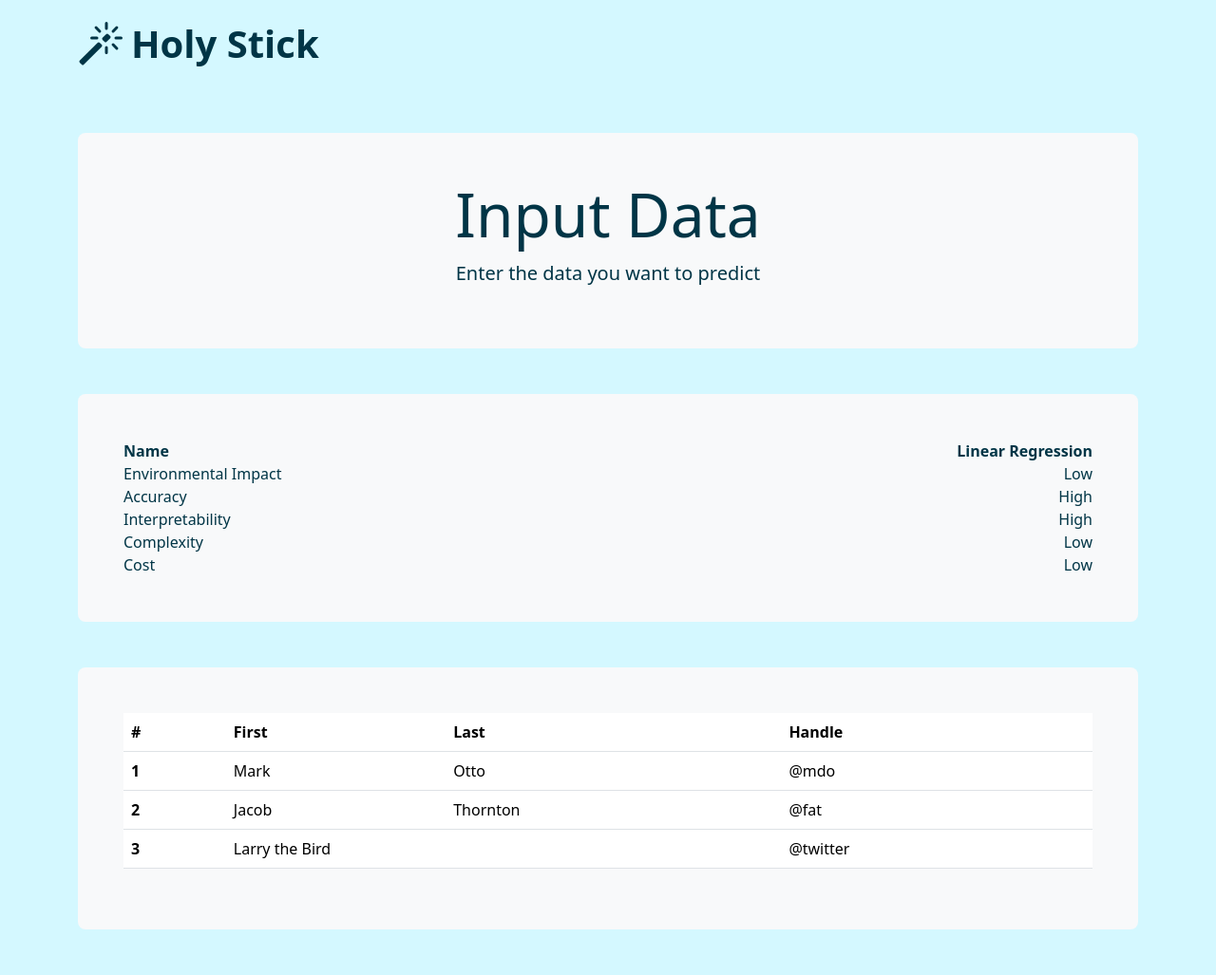
After one commit to dylankainth/holystick, a Flask app: page /3?modelNo=1 in a window 1280 px wide. The commit adds this page. Shown: the whole page at 95% size. Run offline with Flask 3, Linux system fonts and the light colour scheme.

Commit message:
did pages 1,2,3

```diff
--- a/app.py
+++ b/app.py
@@ -1,9 +1,69 @@
-from flask import Flask, render_template
+from flask import Flask, render_template, request
 
 app = Flask(__name__)
 
+
 @app.route('/')
-def hello():
-     return render_template('index.html', utc_dt="tetet")
+def index():
+    return render_template('index.html')
+
+
+models = [
+    {
+        'name': 'Linear Regression',
+        'environmental-impact': 'Low',
+        'accuracy': 'High',
+        'interpretability': 'High',
+        'complexity': 'Low',
+        'cost': 'Low',
+        'description': 'Linear regression is a linear approach to modeling the relationship between a scalar response and one or more explanatory variables. The case of one explanatory variable is called simple linear regression.',
+        'modelNo': 1
+    },
+    {
+        'name': 'Hollistic Ai',
+        'environmental-impact': 'Low',
+        'accuracy': 'High',
+        'interpretability': 'High',
+        'complexity': 'Low',
+        'cost': 'Low',
+        'description': 'Holistic AI is a form of AI that is designed to mimic the holistic thinking and problem-solving skills of humans. It is a type of AI that is designed to be able to think and reason in a way that is similar to the way that humans do.',
+        'modelNo': 2
+    },
+    {
+        'name': 'Logistic Regression',
+        'environmental-impact': 'Low',
+        'accuracy': 'High',
+        'interpretability': 'High',
+        'complexity': 'Low',
+        'cost': 'Low',
+        'description': 'Logistic regression is a statistical model that in its basic form uses a logistic function to model a binary dependent variable, although many more complex extensions exist. In regression analysis, logistic regression (or logit regression) is estimating the parameters of a logistic model (a form of binary regression).',
+        'modelNo': 3
+    },
+    {
+        'name': 'Random Forest',
+        'environmental-impact': 'Low',
+        'accuracy': 'High',
+        'interpretability': 'High',
+        'complexity': 'Low',
+        'cost': 'Low',
+        'description': 'Random forests or random decision forests are an ensemble learning method for classification, regression and other tasks that operate by constructing a multitude of decision trees at training time and outputting the class that is the mode of the classes (classification) or mean/average prediction (regression) of the individual trees.',
+        'modelNo': 4
+    }
+]
+
+
+@ app.route('/2')
+def page2():
+    return render_template('page2.html', models=models)
+
+
+@app.route('/3')
+def page3():
+    modelNo = request.args.get('modelNo')
+
+    # get the model with modelNo of modelNo
+    model = [model for model in models if model['modelNo'] == int(modelNo)][0]
+    return render_template('page3.html', modelNo=modelNo, model=model)
+
 
 app.run(debug=True)
--- a/templates/base.html
+++ b/templates/base.html
@@ -1,24 +1,52 @@
 <!DOCTYPE html>
 <html lang="en">
+
 <head>
     <meta charset="UTF-8">
     <title>Holy Stick</title>
     <style>
-
+        body {
+            background-color: #d4f8ff !important;
+            color: #003546 !important
+        }
     </style>
 
     <!-- import bootstrap -->
-    <link rel="stylesheet" href="https://stackpath.bootstrapcdn.com/bootstrap/4.5.2/css/bootstrap.min.css">
-    <script src="https://code.jquery.com/jquery-3.5.1.slim.min.js"></script>
-    <script src="https://cdn.jsdelivr.net/npm/@popperjs/core@2.5.3/dist/umd/popper.min.js"></script>
-    <script src="https://stackpath.bootstrapcdn.com/bootstrap/4.5.2/js/bootstrap.min.js"></script>
+    <link href="https://cdn.jsdelivr.net/npm/bootstrap@5.3.3/dist/css/bootstrap.min.css" rel="stylesheet"
+        integrity="sha384-QWTKZyjpPEjISv5WaRU9OFeRpok6YctnYmDr5pNlyT2bRjXh0JMhjY6hW+ALEwIH" crossorigin="anonymous">
+
+    <script src="https://cdn.jsdelivr.net/npm/bootstrap@5.3.3/dist/js/bootstrap.bundle.min.js"
+        integrity="sha384-YvpcrYf0tY3lHB60NNkmXc5s9fDVZLESaAA55NDzOxhy9GkcIdslK1eN7N6jIeHz"
+        crossorigin="anonymous"></script>
 
 
 </head>
+
 <body>
 
-    <div class="content">
+
+
+    <header class="d-flex flex-wrap justify-content-center py-3 mb-4">
+        <div class="container">
+            <a href="/"
+                class="d-flex align-items-center mb-3 mb-md-0 me-md-auto link-body-emphasis text-decoration-none">
+                <svg xmlns="http://www.w3.org/2000/svg" width="48" height="48" fill="#003546" class="bi bi-magic me-2"
+                    viewBox="0 0 16 16">
+                    <path
+                        d="M9.5 2.672a.5.5 0 1 0 1 0V.843a.5.5 0 0 0-1 0zm4.5.035A.5.5 0 0 0 13.293 2L12 3.293a.5.5 0 1 0 .707.707zM7.293 4A.5.5 0 1 0 8 3.293L6.707 2A.5.5 0 0 0 6 2.707zm-.621 2.5a.5.5 0 1 0 0-1H4.843a.5.5 0 1 0 0 1zm8.485 0a.5.5 0 1 0 0-1h-1.829a.5.5 0 0 0 0 1zM13.293 10A.5.5 0 1 0 14 9.293L12.707 8a.5.5 0 1 0-.707.707zM9.5 11.157a.5.5 0 0 0 1 0V9.328a.5.5 0 0 0-1 0zm1.854-5.097a.5.5 0 0 0 0-.706l-.708-.708a.5.5 0 0 0-.707 0L8.646 5.94a.5.5 0 0 0 0 .707l.708.708a.5.5 0 0 0 .707 0l1.293-1.293Zm-3 3a.5.5 0 0 0 0-.706l-.708-.708a.5.5 0 0 0-.707 0L.646 13.94a.5.5 0 0 0 0 .707l.708.708a.5.5 0 0 0 .707 0z" />
+                </svg>
+
+                <span class="fs-1 fw-bold" style="color: #003546">Holy Stick</span>
+            </a>
+
+        </div>
+    </header>
+
+
+    <main>
         {% block content %} {% endblock %}
-    </div>
+    </main>
+
 </body>
+
 </html>
--- /dev/null
+++ b/templates/page3.html
@@ -0,0 +1,94 @@
+{% extends 'base.html' %}
+
+{% block content %}
+
+<style>
+    .card-title {
+        font-size: 2rem;
+    }
+</style>
+<div class="container my-5">
+    <div class="my-5">
+        <div class="p-5 text-center bg-body-tertiary rounded-3">
+            <h1 class="display-3">Input Data</h1>
+            <p class="lead">
+                Enter the data you want to predict
+            </p>
+        </div>
+    </div>
+
+    <div class="my-5">
+        <div class="p-5 text-center bg-body-tertiary rounded-3">
+            <li class="list-group-item d-flex justify-content-between">
+                <span><b>Name</b></span>
+                <span><b>{{ model['name']|e }}</b></span>
+            </li>
+
+            <li class="list-group-item d-flex justify-content-between">
+                <span>Environmental Impact</span>
+                <span>{{ model['environmental-impact']|e }}</span>
+            </li>
+
+            <li class="list-group-item d-flex justify-content-between">
+                <span>Accuracy</span>
+                <span>{{ model['accuracy']|e }}</span>
+            </li>
+
+            <li class="list-group-item d-flex justify-content-between">
+                <span>Interpretability</span>
+                <span>{{ model['interpretability']|e }}</span>
+            </li>
+
+            <li class="list-group-item d-flex justify-content-between">
+                <span>Complexity</span>
+                <span>{{ model['complexity']|e }}</span>
+            </li>
+
+            <li class="list-group-item d-flex justify-content-between">
+                <span>Cost</span>
+                <span>{{ model['cost']|e }}</span>
+            </li>
+        </div>
+    </div>
+
+    <div class="my-5">
+        <div class="p-5 bg-body-tertiary rounded-3">
+
+            <table class="table">
+                <thead contenteditable="true">
+                    <tr>
+                        <th scope="col">#</th>
+                        <th scope="col">First</th>
+                        <th scope="col">Last</th>
+                        <th scope="col">Handle</th>
+                    </tr>
+                </thead>
+                <tbody contenteditable="true">
+                    <tr>
+                        <th scope="row">1</th>
+                        <td>Mark</td>
+                        <td>Otto</td>
+                        <td>@mdo</td>
+                    </tr>
+                    <tr>
+                        <th scope="row">2</th>
+                        <td>Jacob</td>
+                        <td>Thornton</td>
+                        <td>@fat</td>
+                    </tr>
+                    <tr>
+                        <th scope="row">3</th>
+                        <td colspan="2">Larry the Bird</td>
+                        <td>@twitter</td>
+                    </tr>
+                </tbody>
+            </table>
+
+        </div>
+    </div>
+
+
+
+</div>
+
+{% endblock %}
```
Also changed, not shown: templates/index.html (+29 -4 lines), templates/page2.html (added, +82 -0 lines), 1 other file.
